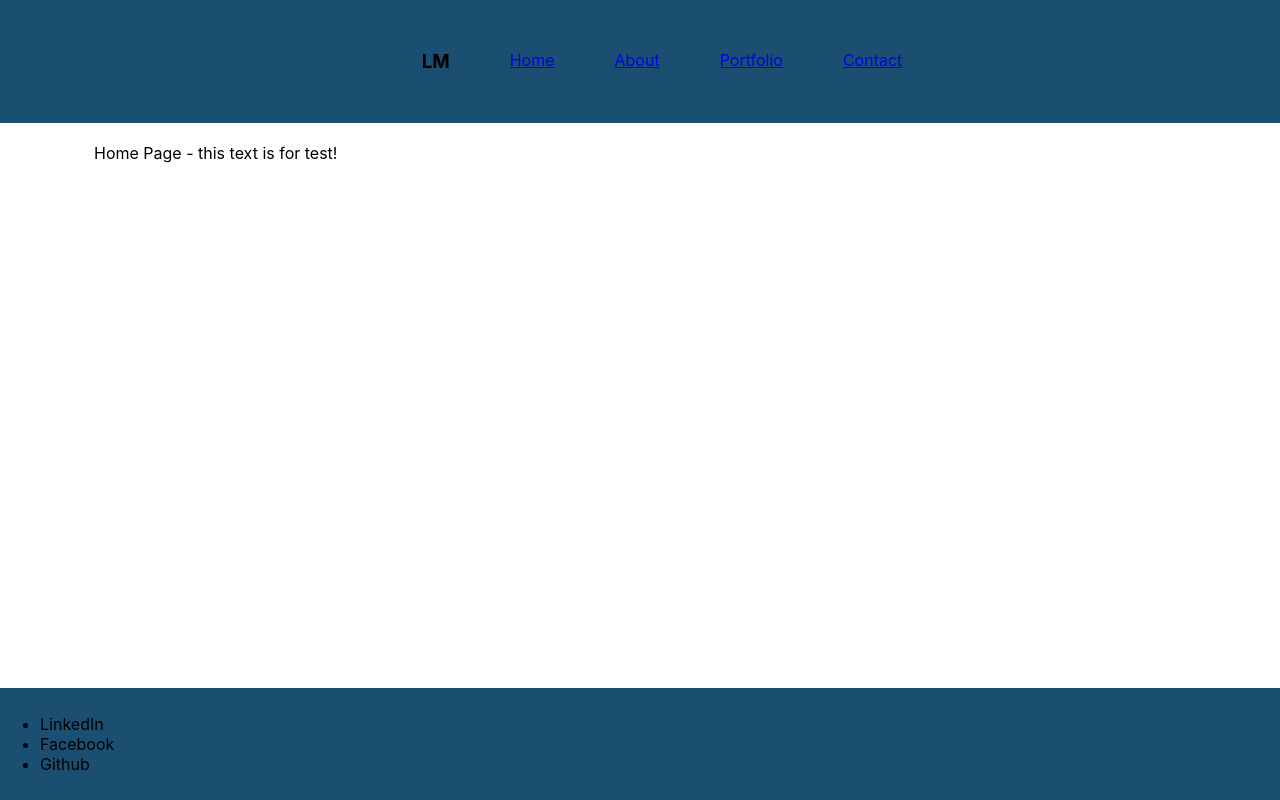
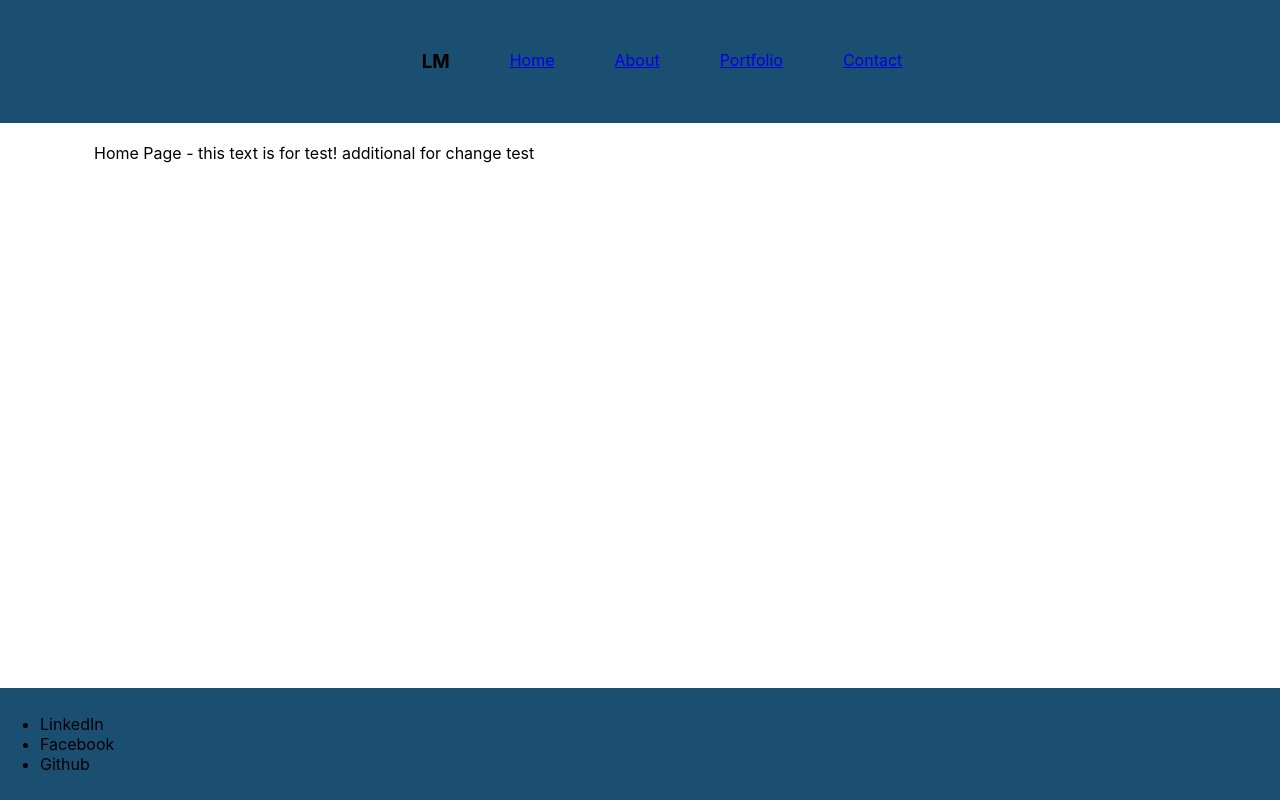
Before and after one commit to rlmgtr/resume, a React (Create React App) app: page /#/ in a window 1280 px wide. Shown: the top 800 px of the page. Built offline with nearby package versions, Linux system fonts and the light colour scheme.

Commit message:
update test

```diff
--- a/src/Pages/Home.js
+++ b/src/Pages/Home.js
@@ -4,6 +4,7 @@ const Home = () => {
   return (
     <div>
       Home Page - this text is for test!
+      additional for change test
     </div>
   )
 }
```
